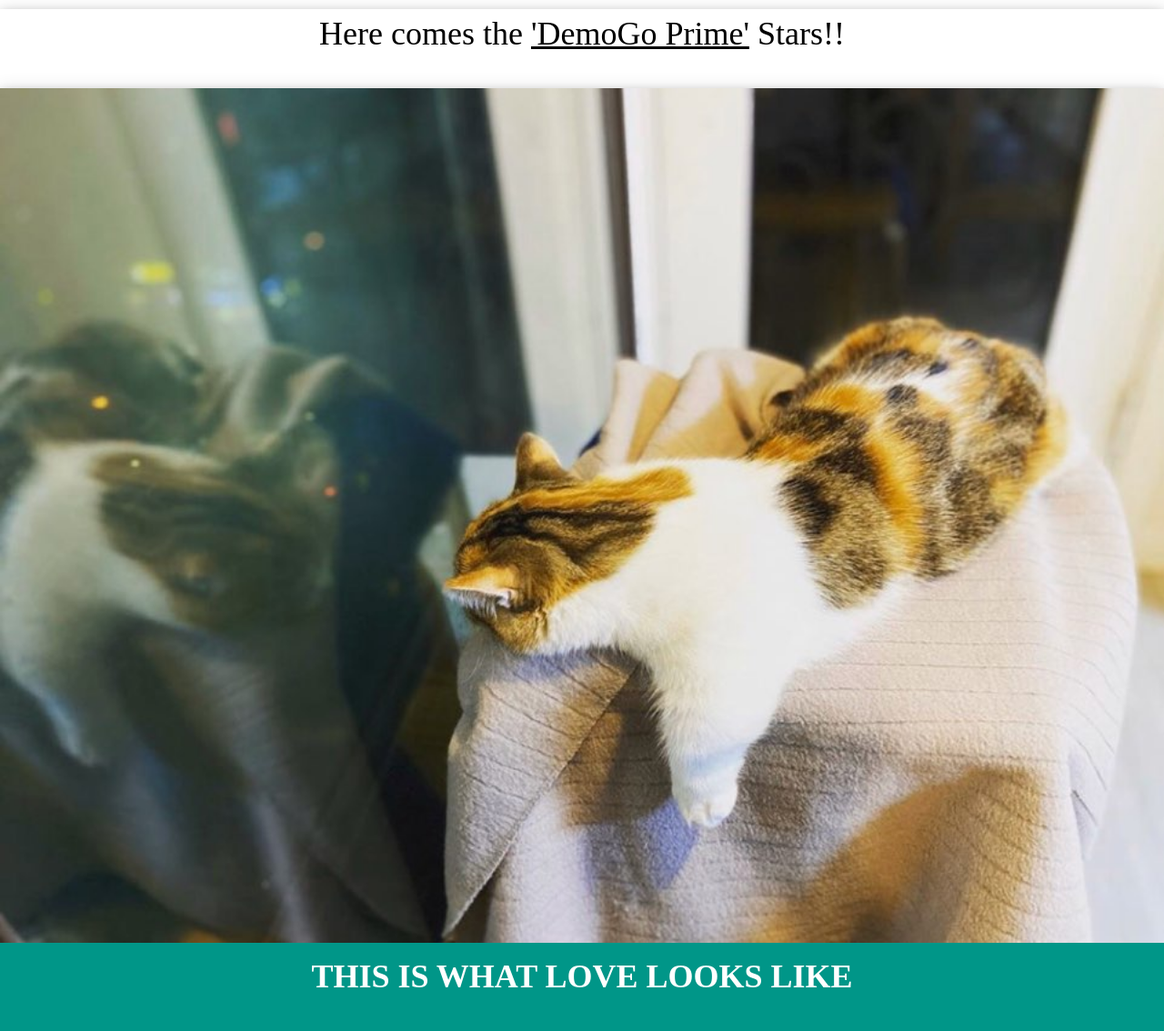
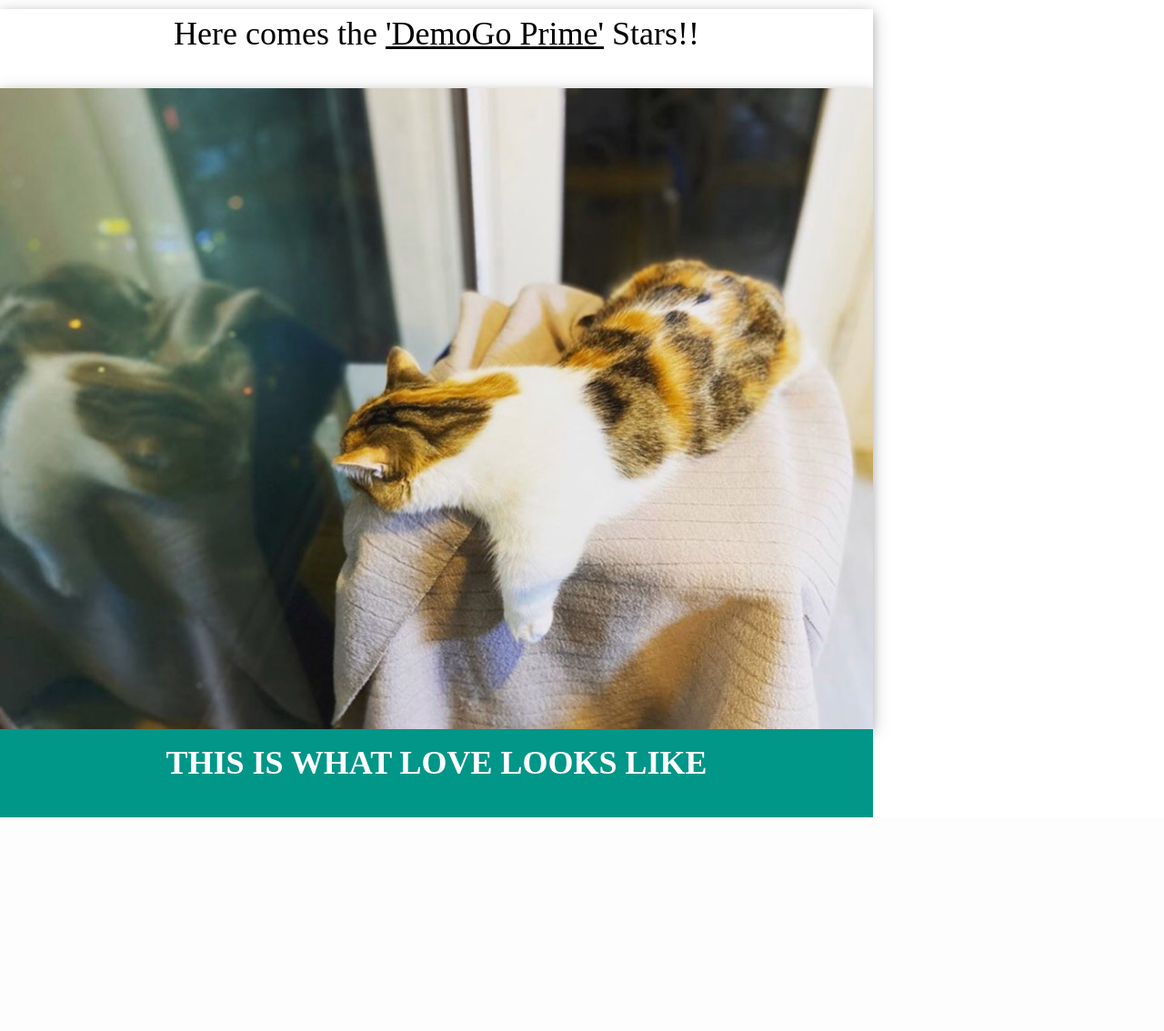
Before and after one commit to John1Q84/pub_playground, a Flask app: page /service in a window 1280 px wide. Shown: the whole page at 91% size. After the commit the page ends 899 px from the top, so only its background shows below. Run offline with Flask 2, Linux system fonts and the light colour scheme.

Commit message:
update css

```diff
--- a/python_app/cats/templates/index.html
+++ b/python_app/cats/templates/index.html
@@ -11,16 +11,16 @@ body, h1, h2, h3, h4, h5, h6  {
 </style>
 <script src=""></script>
 <body>
-<div class="w3-card-4 w3-center" style="width:100%">
+<div class="w3-card-4 w3-center" style="width:75%">
    <h1>Here comes the <a href="https://ecs-cats-dogs.workshop.aws/ko/">'DemoGo Prime'</a> Stars!!</h1><br>
 </div>
-<div class="w3-card-4" style="width:100%">
+<div class="w3-card-4" style="width:75%">
     {% if True %}
     <img src="{{image_url}}{{ url_for('static',filename=image_file) }}" style="width:100%">
     {% endif %}
 </div>
 
-<div class="w3-container w3-center w3-teal" style="width:100%">
+<div class="w3-container w3-center w3-teal" style="width:75%">
     <h1><b>THIS IS WHAT LOVE LOOKS LIKE</b></h1><br>
 </div>
 
--- a/python_app/dogs/templates/index.html
+++ b/python_app/dogs/templates/index.html
@@ -11,16 +11,16 @@ body, h1, h2, h3, h4, h5, h6  {
 </style>
 <script src=""></script>
 <body>
-<div class="w3-card-4 w3-center" style="width:100%">
+<div class="w3-card-4 w3-center" style="width:75%">
    <h1>Here comes the <a href="https://ecs-cats-dogs.workshop.aws/ko/">'DemoGo Prime'</a> Stars!!</h1><br>
 </div>
-<div class="w3-card-4" style="width:100%">
+<div class="w3-card-4" style="width:75%">
     {% if True %}
     <img src="{{image_url}}{{ url_for('static',filename=image_file) }}" style="width:100%">
     {% endif %}
 </div>
 
-<div class="w3-container w3-center w3-teal" style="width:100%">
+<div class="w3-container w3-center w3-teal" style="width:75%">
     <h1><b>THIS IS WHAT HAPPINESS LOOKS LIKE</b></h1><br>
 </div>
 
```
